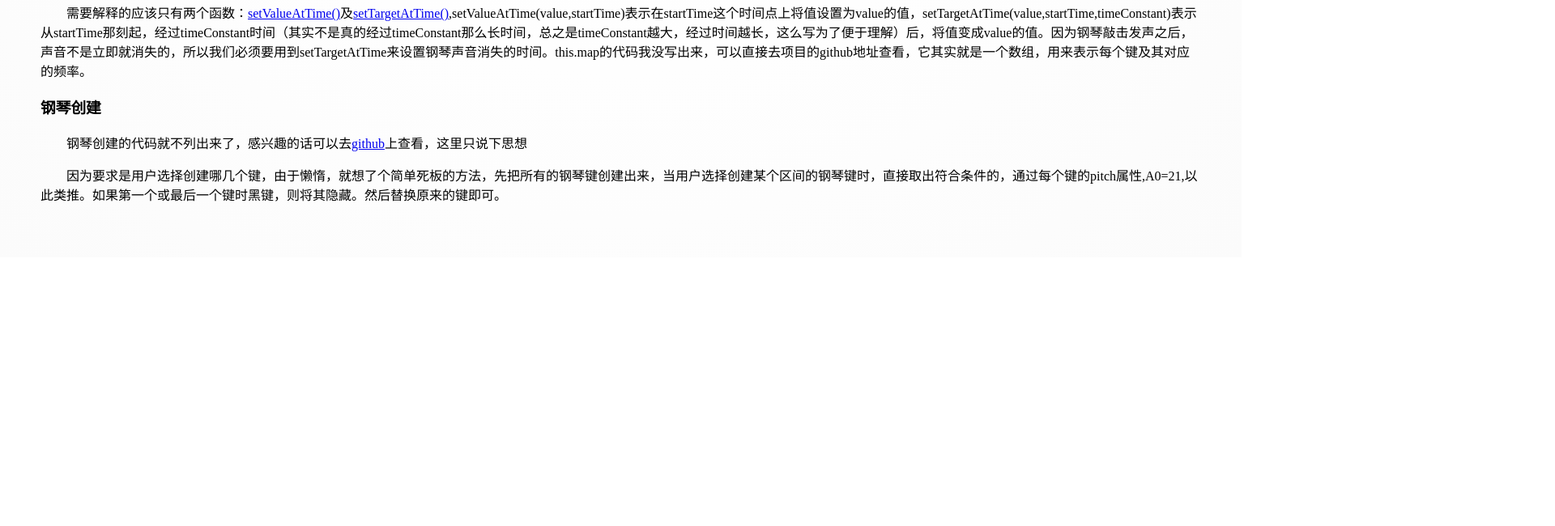
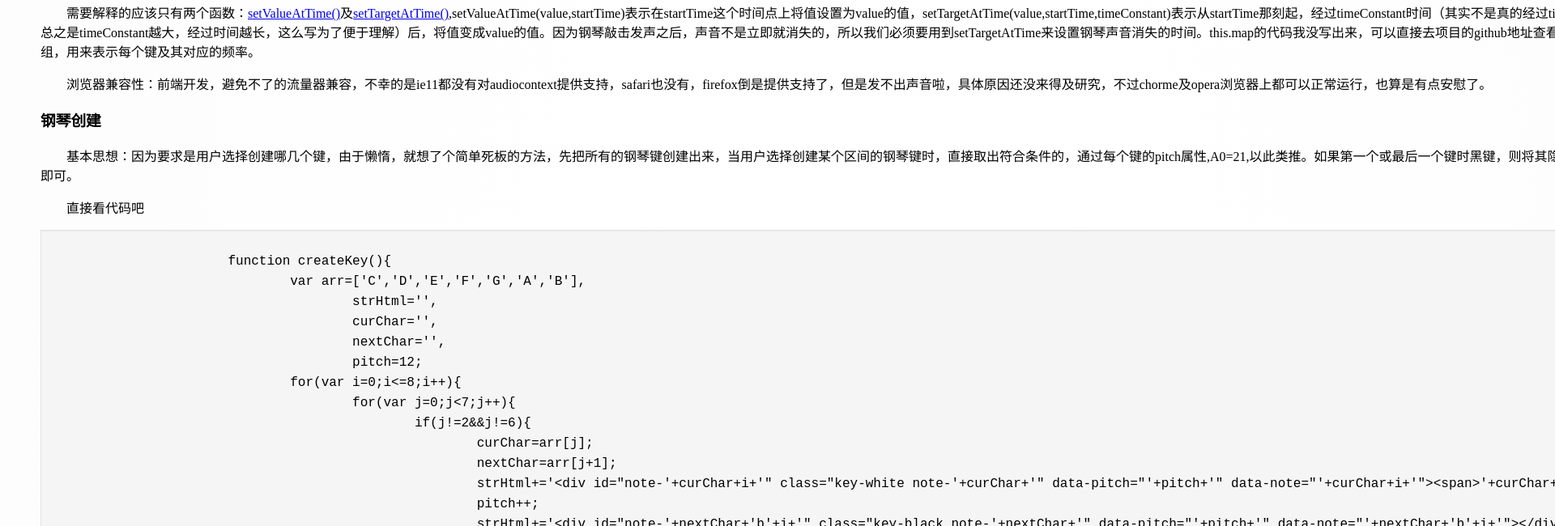
Before and after one commit to xujihao/xujihao.github.io, a plain HTML site: page 20150407/article.html in a window 1280 px wide. Shown: the part 1246-1896 px from the top of the page at 81% size, 1920 px wide, since content can reach past the window. Before the commit the page ends 1564 px from the top, so only its background shows below. Drawn offline with Linux system fonts and the light colour scheme.

Commit message:
modified

```diff
--- a/20150407/article.html
+++ b/20150407/article.html
@@ -74,7 +74,7 @@
 						osc.frequency.setValueAtTime(freq,this.context.currentTime);
 						osc.type=this.type;
 						osc.connect(envelope);
-						osc.start();
+						osc.start(0);
 					},
 
 					play:function(freqOrNote,octave){
@@ -94,11 +94,103 @@
 			<p>
 			需要解释的应该只有两个函数：<a href="https://developer.mozilla.org/en-US/docs/Web/API/AudioParam/setValueAtTime">setValueAtTime()</a>及<a href="https://developer.mozilla.org/en-US/docs/Web/API/AudioParam/setTargetAtTime">setTargetAtTime()</a>,setValueAtTime(value,startTime)表示在startTime这个时间点上将值设置为value的值，setTargetAtTime(value,startTime,timeConstant)表示从startTime那刻起，经过timeConstant时间（其实不是真的经过timeConstant那么长时间，总之是timeConstant越大，经过时间越长，这么写为了便于理解）后，将值变成value的值。因为钢琴敲击发声之后，声音不是立即就消失的，所以我们必须要用到setTargetAtTime来设置钢琴声音消失的时间。this.map的代码我没写出来，可以直接去项目的github地址查看，它其实就是一个数组，用来表示每个键及其对应的频率。
 			</p>
+			<p>浏览器兼容性：前端开发，避免不了的流量器兼容，不幸的是ie11都没有对audiocontext提供支持，safari也没有，firefox倒是提供支持了，但是发不出声音啦，具体原因还没来得及研究，不过chorme及opera浏览器上都可以正常运行，也算是有点安慰了。</p>
 			<h3>钢琴创建</h3>
-			<p>钢琴创建的代码就不列出来了，感兴趣的话可以去<a href="http://xujihao.github.io/20150407/index.html">github</a>上查看，这里只说下思想</p>
+			<p>基本思想：因为要求是用户选择创建哪几个键，由于懒惰，就想了个简单死板的方法，先把所有的钢琴键创建出来，当用户选择创建某个区间的钢琴键时，直接取出符合条件的，通过每个键的pitch属性,A0=21,以此类推。如果第一个或最后一个键时黑键，则将其隐藏。然后替换原来的键即可。
+			</p>
+			<p>直接看代码吧</p>
+			<pre>
+			<code>
+			function createKey(){
+				var arr=['C','D','E','F','G','A','B'],
+					strHtml='',
+					curChar='',
+					nextChar='',
+					pitch=12;
+				for(var i=0;i&lt=8;i++){
+					for(var j=0;j&lt7;j++){
+						if(j!=2&&j!=6){
+							curChar=arr[j];
+							nextChar=arr[j+1];
+							strHtml+='&ltdiv id="note-'+curChar+i+'" class="key-white note-'+curChar+'" data-pitch="'+pitch+'" data-note="'+curChar+i+'">&ltspan&gt'+curChar+i+'&lt/span&gt&lt/div&gt';
+							pitch++;
+							strHtml+='&ltdiv id="note-'+nextChar+'b'+i+'" class="key-black note-'+nextChar+'" data-pitch="'+pitch+'" data-note="'+nextChar+'b'+i+'"&gt&lt/div&gt';
+							pitch++;
+						}
+						else{
+							curChar=arr[j];
+							strHtml+='&ltdiv id="note-'+curChar+i+'" class="key-white note-'+curChar+'" data-pitch="'+pitch+'" data-note="'+curChar+i+'"&gt&ltspan&gt'+curChar+i+'&lt/span&gt&lt/div&gt';
+							pitch++;
+						}
+					}
+				}
+				document.querySelector('.container').innerHTML=strHtml;
+			}
+			function calcPosition(){
+				var keywhites=$('.key-white'),
+					keyblacks=$('.key-black'),
+					clientWidth=document.body.clientWidth,
+					nums=keywhites.length;
+				var keysWidth=clientWidth-nums,
+					width=parseInt(keysWidth/nums),
+					bwidth=parseInt(0.8*width);
+				for(var t=0;t&ltnums;t++){
+					keywhites[t].style.width=width+'px';
+					keywhites[t].style.height=5*width+'px';
+					keywhites.eq(t).find('span').css({
+						marginTop:4.3*width,
+						fontSize:width/2,
+						marginLeft:width/5
+					})
+				}
+				for(var t=0;t&ltkeyblacks.length;t++){
+					keyblacks[t].style.width=bwidth+'px';
+					keyblacks[t].style.height=3*width+'px';
+					var count=keyblacks.eq(t).prevAll('.key-white').length;
+					keyblacks.eq(t).css('left',count*(width+1)-bwidth/2);
+				}
+			}
+			function createKeyboard(start,end){
+				createKey();
+				var tempstart=parseInt(start),
+					tempend=parseInt(end);
+				if(isNaN(tempstart)){
+					start=reverseRelation[start];
+				}
+				if(isNaN(tempend)){
+					end=reverseRelation[end];
+				}
+				var keys=$('.container&gtdiv');
+				for(var i=0;i&ltkeys.length;i++){
+					var pitch=keys.eq(i).data('pitch');
+					if(pitch&gt=start&&pitch&lt=end){
+						keys.eq(i).addClass('visible');
+					}
+				}
+				var keys=$('.container&gtdiv.visible'),
+				html='';
+				for(var i=0;i&ltkeys.length;i++){
+					html+=keys.eq(i).prop('outerHTML');
+				}
+				$('.container').html(html);
+				calcPosition();
+				if($('.container&gtdiv:last-child').hasClass('key-black')){
+					$('.container&gtdiv:last-child').hide();
+				}
+				if($('.container&gtdiv:first-child').hasClass('key-black')){
+					$('.container&gtdiv:first-child').hide();
+				}
+			}
+			createKeyboard(36,96);
+			window.onresize=function(){
+				calcPosition();
+			};
+			</code>
+			</pre>
 			<p>
-			因为要求是用户选择创建哪几个键，由于懒惰，就想了个简单死板的方法，先把所有的钢琴键创建出来，当用户选择创建某个区间的钢琴键时，直接取出符合条件的，通过每个键的pitch属性,A0=21,以此类推。如果第一个或最后一个键时黑键，则将其隐藏。然后替换原来的键即可。
+			代码写的有点不伦不类的，因为之前是打算用原生JavaScript来写的，后来感觉挺费劲的就用jQuery了。代码中的relation及reverserelation都是数组，表示钢琴的键值及数字的对应关系。
 			</p>
+			<p>结语：感觉要写好一篇技术文章太难了，不卑不亢吧，继续加油吧！</p>
 		</article>
 		<nav class="right"></nav>
 	</div>
```
